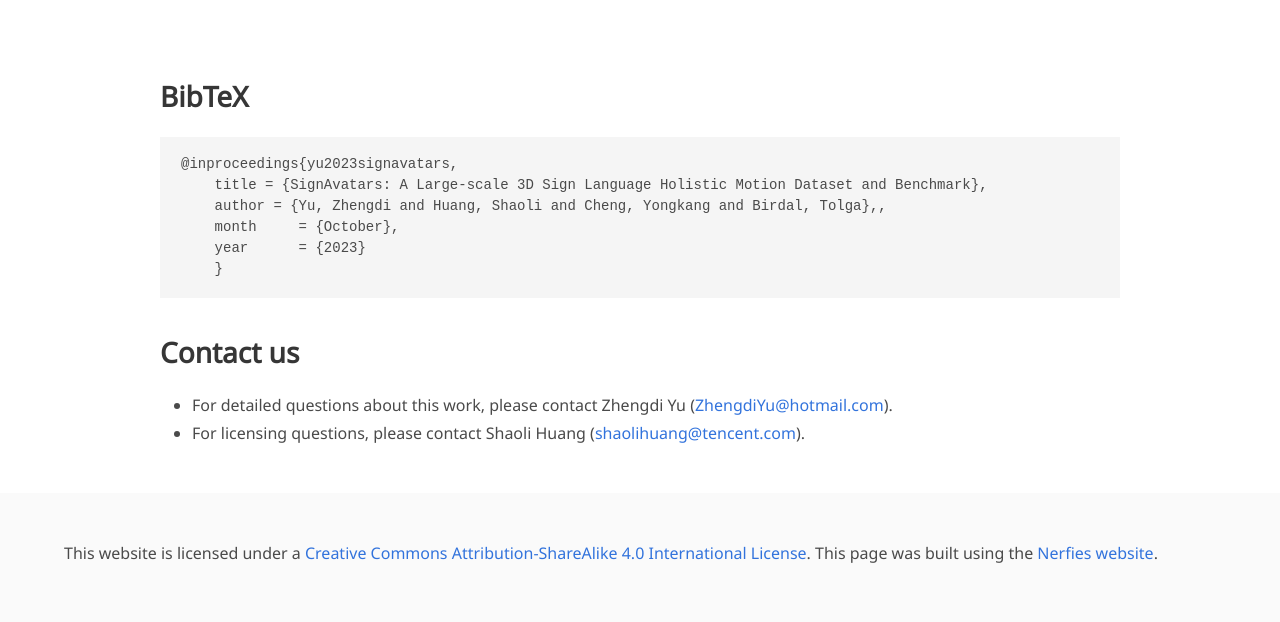
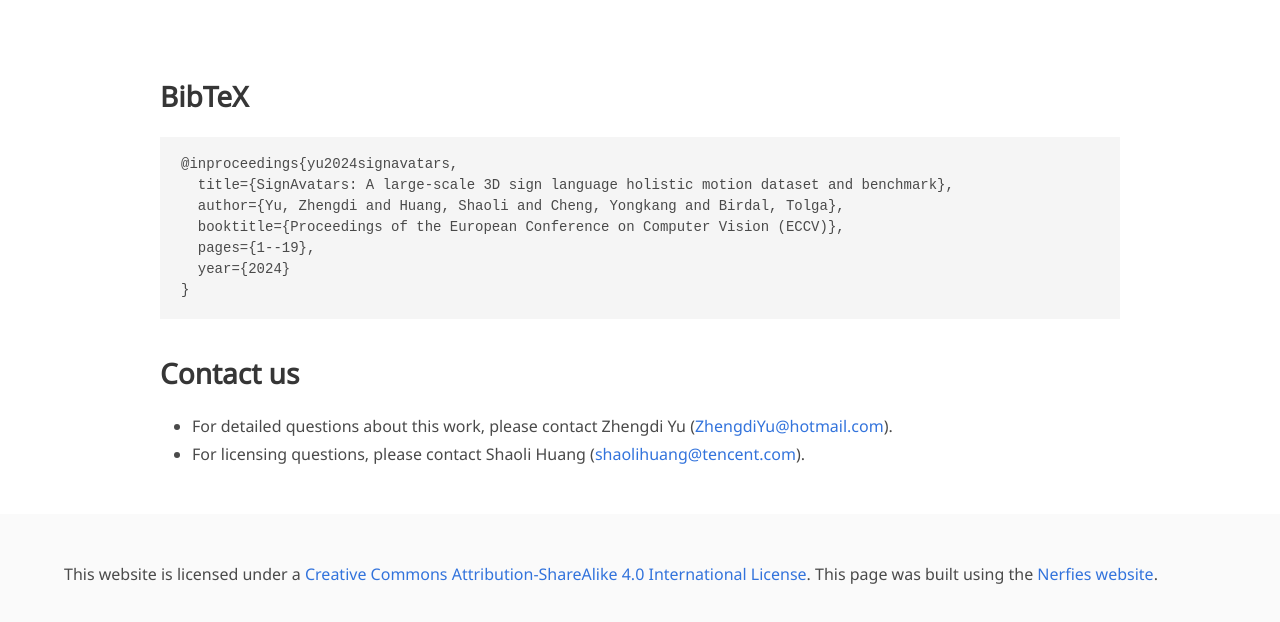
Before and after one commit to SignAvatars/signavatars.github.io, a plain HTML site: page index.html in a window 1280 px wide. Shown: the part 7053-7675 px from the top of the page. Drawn offline with nearby package versions, Linux system fonts and the light colour scheme; some icons are missing; a web font is replaced by a local one.

Commit message:
Update index.html

```diff
--- a/index.html
+++ b/index.html
@@ -564,12 +564,13 @@ for hierarchical initialization, it is followed by optimization with temporal sm
     <section class="section" id="BibTeX">
       <div class="container is-max-desktop content">
         <h2 class="title">BibTeX</h2>
-        <pre><code>@inproceedings{yu2023signavatars,
-    title = {SignAvatars: A Large-scale 3D Sign Language Holistic Motion Dataset and Benchmark},
-    author = {Yu, Zhengdi and Huang, Shaoli and Cheng, Yongkang and Birdal, Tolga},,
-    month     = {October},
-    year      = {2023}
-    }</code></pre>
+        <pre><code>@inproceedings{yu2024signavatars,
+  title={SignAvatars: A large-scale 3D sign language holistic motion dataset and benchmark},
+  author={Yu, Zhengdi and Huang, Shaoli and Cheng, Yongkang and Birdal, Tolga},
+  booktitle={Proceedings of the European Conference on Computer Vision (ECCV)},
+  pages={1--19},
+  year={2024}
+}</code></pre>
       </div>
   </section>
   <!--End BibTex citation -->
```
